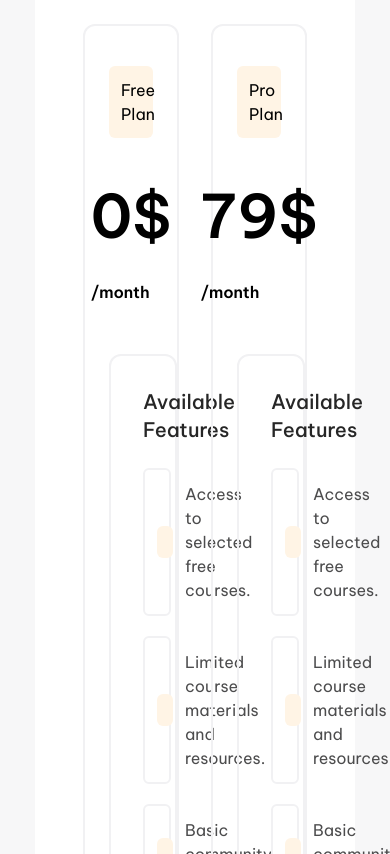
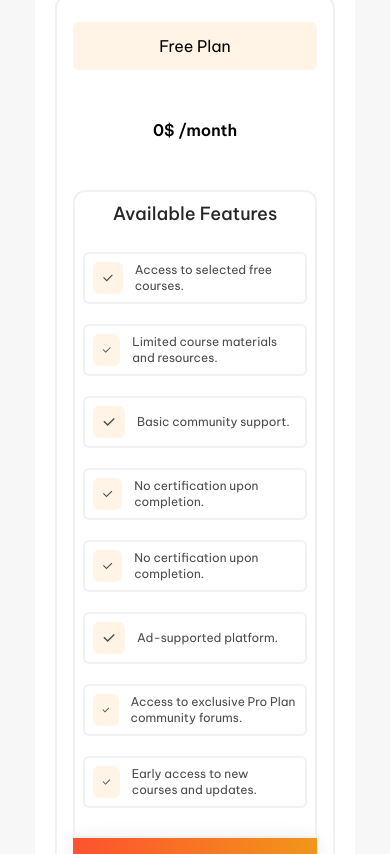
Before and after one commit to Ahmedatia99/StudySphere, a React (Vite) app: page / in a window 390 px wide. Shown: the part 6950-7804 px from the top of the page. Built offline with nearby package versions, Linux system fonts and the light colour scheme.

Commit message:
responsive pricing

```diff
--- a/src/component/Home/Pricing.jsx
+++ b/src/component/Home/Pricing.jsx
@@ -3,7 +3,7 @@ import PricingCard from "../atoms/PricingCard";
 export default function Pricing() {
   return (
     <main className="container mx-auto">
-      <section className="container mx-auto px-4 mb-20 rounded-xl">
+      <section className=" px-4 mb-20 rounded-xl">
         <DefineCompo
           title={"Our Pricing"}
           value={true}
@@ -12,7 +12,7 @@ export default function Pricing() {
           }
         />
       </section>
-      <section className="bg-white p-12 grid grid-cols-2 gap-8 rounded-xl">
+      <section className="bg-white laptop:p-12 mobile:p-5 grid tablet:grid-cols-2 mobile: grid-cols-1 laptop:gap-8 mobile:gap-4 rounded-xl">
         <PricingCard plan="Free Plan" price="0$" />
         <PricingCard plan="Pro Plan" price="79$" />
       </section>
--- a/src/component/atoms/PricingCard.jsx
+++ b/src/component/atoms/PricingCard.jsx
@@ -4,76 +4,92 @@ import { RiCheckFill } from "react-icons/ri";
 export default function PricingCard(probs) {
   return (
     <main>
-      <section className="py-10 px-6 border-stroke border-2 rounded-xl">
+      <section className="labtop:py-10 mobile:py-6 laptop:px-6 mobile:px-4 border-stroke border-2 rounded-xl">
         <div className="flex-col flex items-center">
           <div className="w-full bg-liteorange p-3 rounded-md text-center">
             {" "}
             {probs.plan}
           </div>
-          <h2 className="py-12  text-6xl font-semibold">
+          <h2 className="py-12 laptop:text-6xl tablet:text-4xl font-semibold">
             {probs.price} <span className="text-base">/month</span>{" "}
           </h2>
         </div>
 
-        <div className="p-8 pb-0 text-spantext border-stroke border-2 rounded-xl rounded-b-none">
-          <h2 className="mb-6 text-textcook text-center text-xl font-medium">
+        <div className="laptop:p-8 mobile:p-2 pb-0 text-spantext border-stroke border-2 rounded-xl rounded-b-none">
+          <h2 className="mb-6 text-textcook text-center laptop:text-xl mobile:text-lg font-medium">
             Available Features
           </h2>
-          <div className=" flex border-stroke border-2 p-3 mb-5 justify-start items-center rounded-md ">
+          <div className="flex border-stroke border-2 laptop:p-3 mobile:p-2 mb-5 justify-start items-center rounded-md ">
             <RiCheckFill
               className="mr-3 p-2 bg-liteorange rounded-md"
               size="32px"
             />{" "}
-            <span>Access to selected free courses.</span>{" "}
+            <span className="laptop:text-base mobile:text-xs">
+              Access to selected free courses.
+            </span>{" "}
           </div>
-          <div className=" flex border-stroke border-2 p-3 mb-5 justify-start items-center rounded-md">
+          <div className="flex border-stroke border-2 laptop:p-3 mobile:p-2 mb-5 justify-start items-center rounded-md">
             <RiCheckFill
               className="mr-3 p-2 bg-liteorange rounded-md"
               size="32px"
             />{" "}
-            <span>Limited course materials and resources.</span>{" "}
+            <span className="laptop:text-base mobile:text-xs">
+              Limited course materials and resources.
+            </span>{" "}
           </div>
-          <div className=" flex border-stroke border-2 p-3 mb-5 justify-start items-center rounded-md">
+          <div className=" flex border-stroke border-2 laptop:p-3 mobile:p-2 mb-5 justify-start items-center rounded-md">
             <RiCheckFill
               className="mr-3 p-2 bg-liteorange rounded-md"
               size="32px"
             />{" "}
-            <span>Basic community support.</span>{" "}
+            <span className="laptop:text-base mobile:text-xs">
+              Basic community support.
+            </span>{" "}
           </div>
-          <div className=" flex border-stroke border-2 p-3 mb-5 justify-start items-center rounded-md">
+          <div className=" flex border-stroke border-2 laptop:p-3 mobile:p-2 mb-5 justify-start items-center rounded-md">
             <RiCheckFill
               className="mr-3 p-2 bg-liteorange rounded-md"
               size="32px"
             />{" "}
-            <span>No certification upon completion.</span>{" "}
+            <span className="laptop:text-base mobile:text-xs">
+              No certification upon completion.
+            </span>{" "}
           </div>
-          <div className=" flex border-stroke border-2 p-3 mb-5 justify-start items-center rounded-md">
+          <div className=" flex border-stroke border-2 laptop:p-3 mobile:p-2 mb-5 justify-start items-center rounded-md">
             <RiCheckFill
               className="mr-3 p-2 bg-liteorange rounded-md"
               size="32px"
             />{" "}
-            <span>No certification upon completion.</span>{" "}
+            <span className="laptop:text-base mobile:text-xs">
+              No certification upon completion.
+            </span>{" "}
           </div>
-          <div className=" flex border-stroke border-2 p-3 mb-5 justify-start items-center rounded-md">
+          <div className=" flex border-stroke border-2 laptop:p-3 mobile:p-2 mb-5 justify-start items-center rounded-md">
             <RiCheckFill
               className="mr-3 p-2 bg-liteorange rounded-md"
               size="32px"
             />{" "}
-            <span>Ad-supported platform.</span>{" "}
+            <span className="laptop:text-base mobile:text-xs">
+              Ad-supported platform.
+            </span>{" "}
           </div>
-          <div className=" flex border-stroke border-2 p-3 mb-5 justify-start items-center rounded-md">
+          <div className=" flex border-stroke border-2 laptop:p-3 mobile:p-2 mb-5 justify-start items-center rounded-md">
             <RiCheckFill
               className="mr-3 p-2 bg-liteorange rounded-md"
               size="32px"
             />{" "}
-            <span>Access to exclusive Pro Plan community forums.</span>{" "}
+            <span className="laptop:text-base mobile:text-xs">
+              Access to exclusive Pro Plan community forums.
+            </span>{" "}
           </div>
-          <div className=" flex border-stroke border-2 p-3 mb-5 justify-start items-center rounded-md">
+          <div className=" flex border-stroke border-2 laptop:p-3 mobile:p-2 mb-5 justify-start items-center rounded-md">
             <RiCheckFill
               className="mr-3 p-2 bg-liteorange rounded-md"
               size="32px"
             />{" "}
-            <span>Early access to new courses and updates.</span>{" "}
+            <span className="laptop:text-base mobile:text-xs">
+              Early access to new courses and updates.
+            </span>{" "}
           </div>
         </div>
         <div>
```
